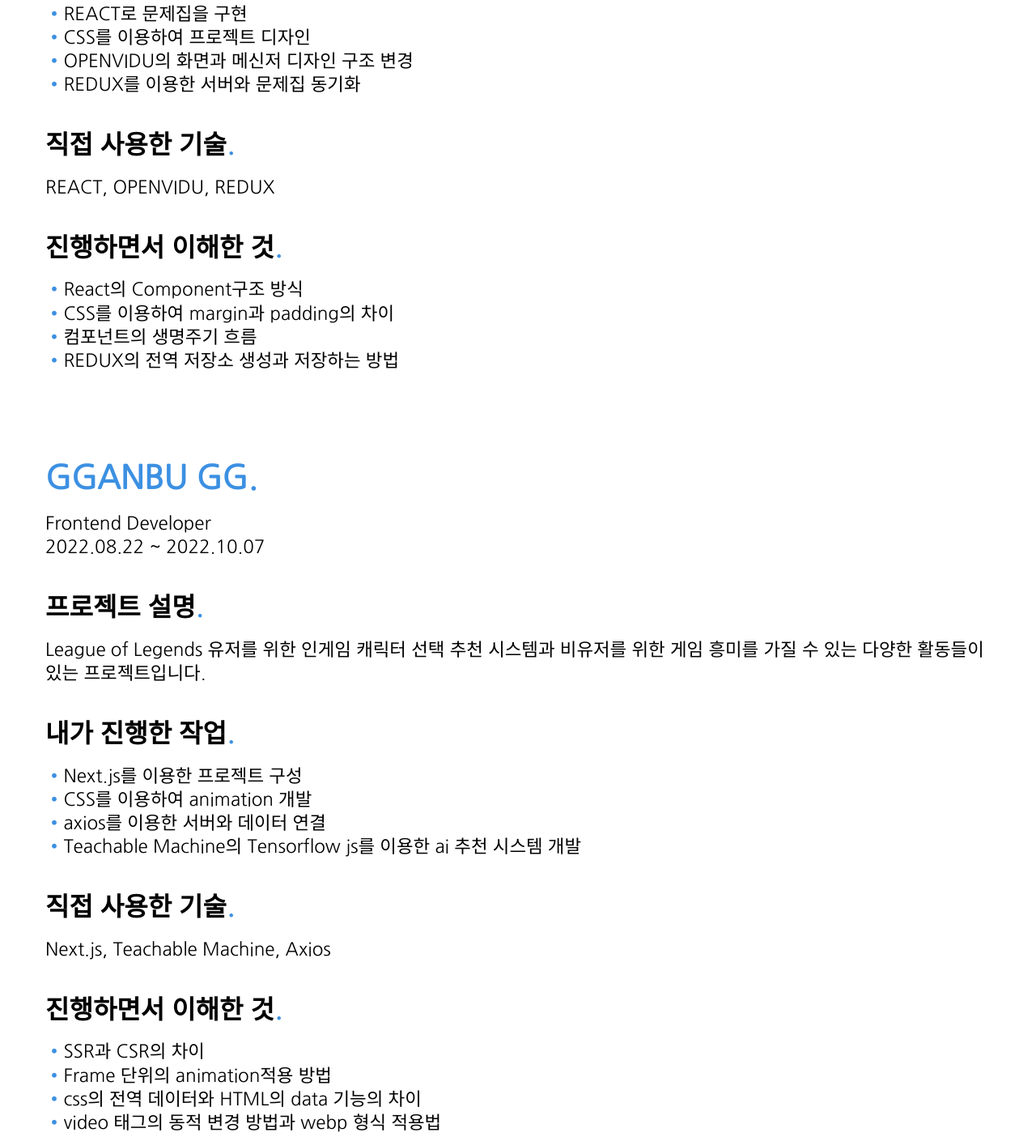
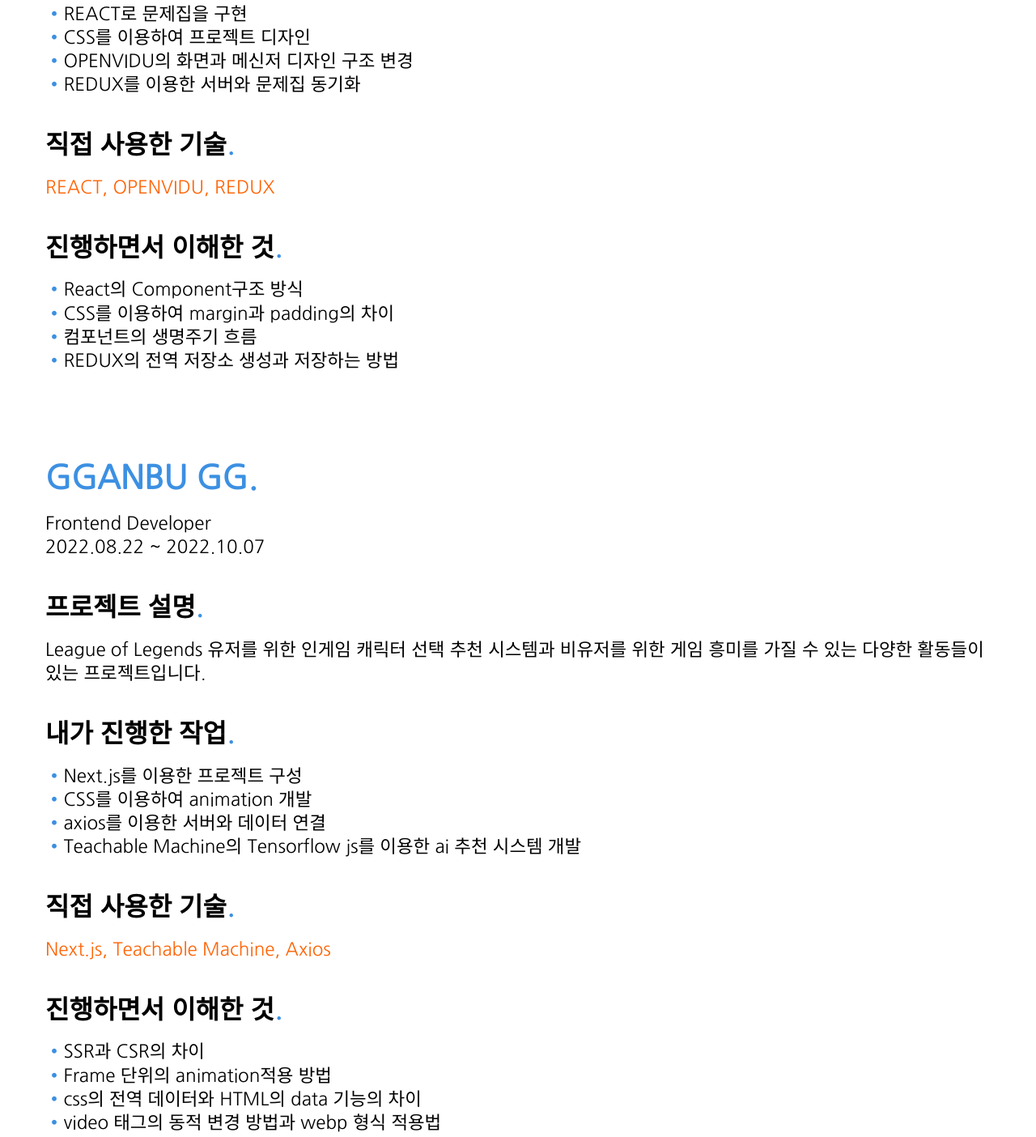
Before and after one commit to MoochangPark/SSAFY_Portfolio, a plain HTML site: page index.html in a window 1280 px wide. Shown: the part 1077-2481 px from the top of the page at 81% size. Drawn offline with Linux system fonts and the light colour scheme.

Commit message:
언어 컬러 추가

```diff
--- a/index.html
+++ b/index.html
@@ -367,7 +367,7 @@
                 <li>REDUX를 이용한 서버와 문제집 동기화</li>
             </ul>
             <p class="tag">직접 사용한 기술<span class="dots">.</span></p>
-            <p class="detail"> REACT, OPENVIDU, REDUX</p>
+            <p class="detail" id="language"> REACT, OPENVIDU, REDUX</p>
             <p class="tag">진행하면서 이해한 것<span class="dots">.</span></p>
             <ul class="ulDetail">
                 <li>React의 Component구조 방식</li>
@@ -393,7 +393,7 @@
                 <li>Teachable Machine의 Tensorflow js를 이용한 ai 추천 시스템 개발</li>
             </ul>
             <p class="tag">직접 사용한 기술<span class="dots">.</span></p>
-            <p class="detail"> Next.js, Teachable Machine, Axios</p>
+            <p class="detail" id="language"> Next.js, Teachable Machine, Axios</p>
             <p class="tag">진행하면서 이해한 것<span class="dots">.</span></p>
             <ul class="ulDetail">
                 <li>SSR과 CSR의 차이</li>
@@ -417,7 +417,7 @@
                 <li>Electron.js를 이용한 데스크톱 앱 개발</li>
             </ul>
             <p class="tag">직접 사용한 기술<span class="dots">.</span></p>
-            <p class="detail"> JS, phaser.js, Electron.js</p>
+            <p class="detail" id="language"> JS, phaser.js, Electron.js</p>
             <p class="tag">진행하면서 이해한 것<span class="dots">.</span></p>
             <ul class="ulDetail">
                 <li>JS의 class의 형식과 스코프의 개념</li>
@@ -563,13 +563,15 @@
         mcemoji.style.display = "none";
     })
 
+    const colorList = ["3c90e2", "ff6304", "9acd03", "663309", "ffd700"]
+
     window.addEventListener("scroll", (event) => {
         const scrollLocation = (document.documentElement.scrollTop + window.innerHeight) / document.documentElement.scrollHeight;
         for (let i = 1; i < 6; i++) {
             const btn = document.querySelector(`#btn${i}`);
             btn.style.opacity = "0.3";
         }
-        console.log(scrollLocation)
+
         if (scrollLocation > 0 && scrollLocation < 0.249) {
             const btn = document.querySelector("#btn1");
             btn.style.opacity = "1";
@@ -578,11 +580,11 @@
             const btn = document.querySelector("#btn2");
             btn.style.opacity = "1";
         }
-        else if (scrollLocation >= 0.74 && scrollLocation < 0.93) {
+        else if (scrollLocation >= 0.74 && scrollLocation < 0.87) {
             const btn = document.querySelector("#btn3");
             btn.style.opacity = "1";
         }
-        else if (scrollLocation >= 0.75 && scrollLocation < 0.96) {
+        else if (scrollLocation >= 0.87 && scrollLocation < 0.96) {
             const btn = document.querySelector("#btn4");
             btn.style.opacity = "1";
         }
@@ -590,9 +592,13 @@
             const btn = document.querySelector("#btn5");
             btn.style.opacity = "1";
         }
+
+        const languages = document.querySelectorAll("#language");
+        languages.forEach((e)=>{e.style.color = `#${colorList[Math.floor(Math.random() * 5)]}`})
+
     })
 
-    const colorList = ["3c90e2", "ff6304", "9acd03", "663309", "ffd700"]
+
     const topbar = document.querySelector(".topBar");
     let i = 0;
     topbar.addEventListener("click", () => {
@@ -605,6 +611,8 @@
     no.addEventListener("click", () => {
         alert("나는 빼고요! 메롱")
     })
+
+
 </script>
 
 </html>
```
